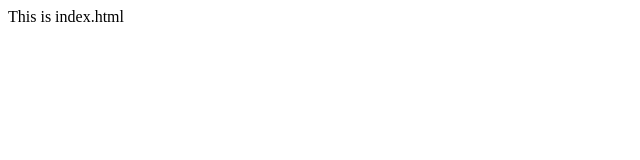
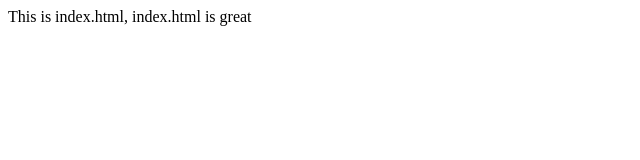
Before and after one commit to crajcan/rust_jobs, a plain HTML site: page index.html in a window 1280 px wide. Shown: the whole page, without its empty margins (0-640 px from the left). Drawn offline with Linux system fonts and the light colour scheme.

Commit message:
Change index.html

```diff
--- a/index.html
+++ b/index.html
@@ -1 +1 @@
-<p>This is index.html</p>
+<p>This is index.html, index.html is great</p>
```
